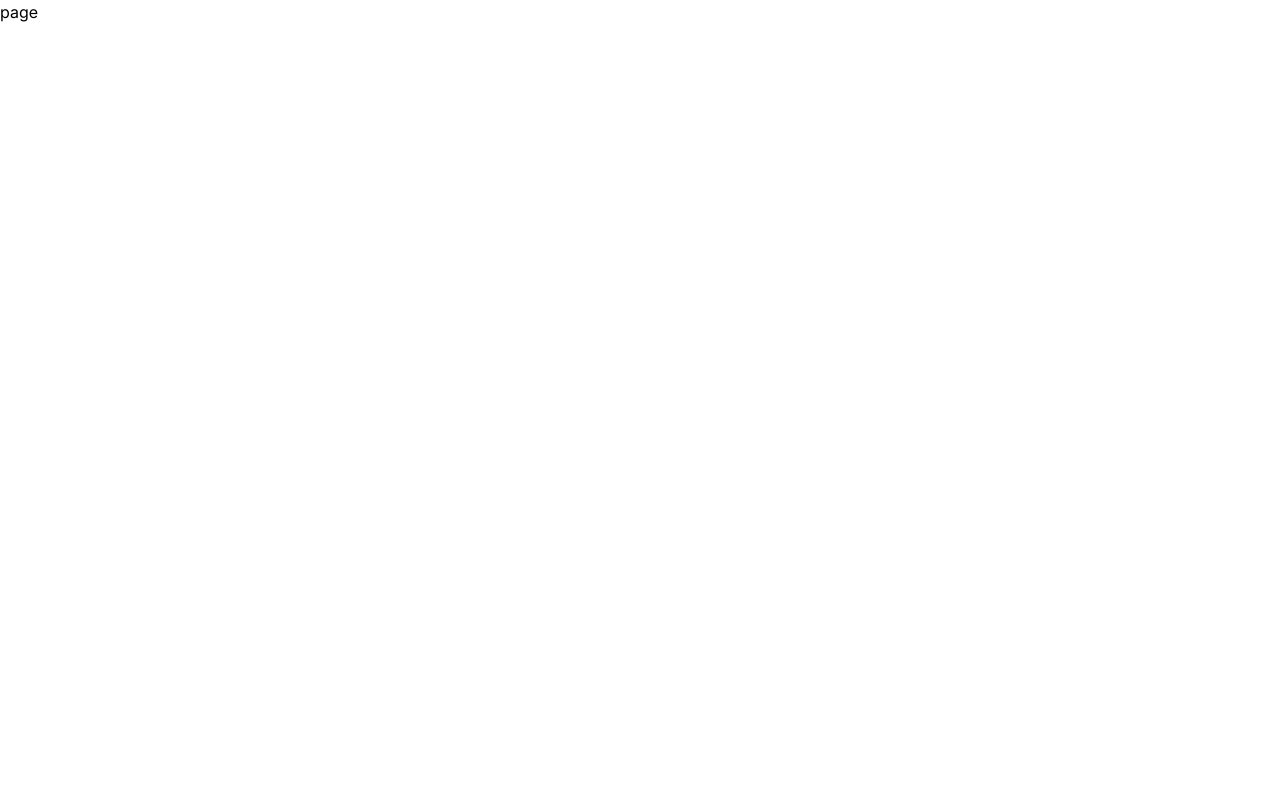
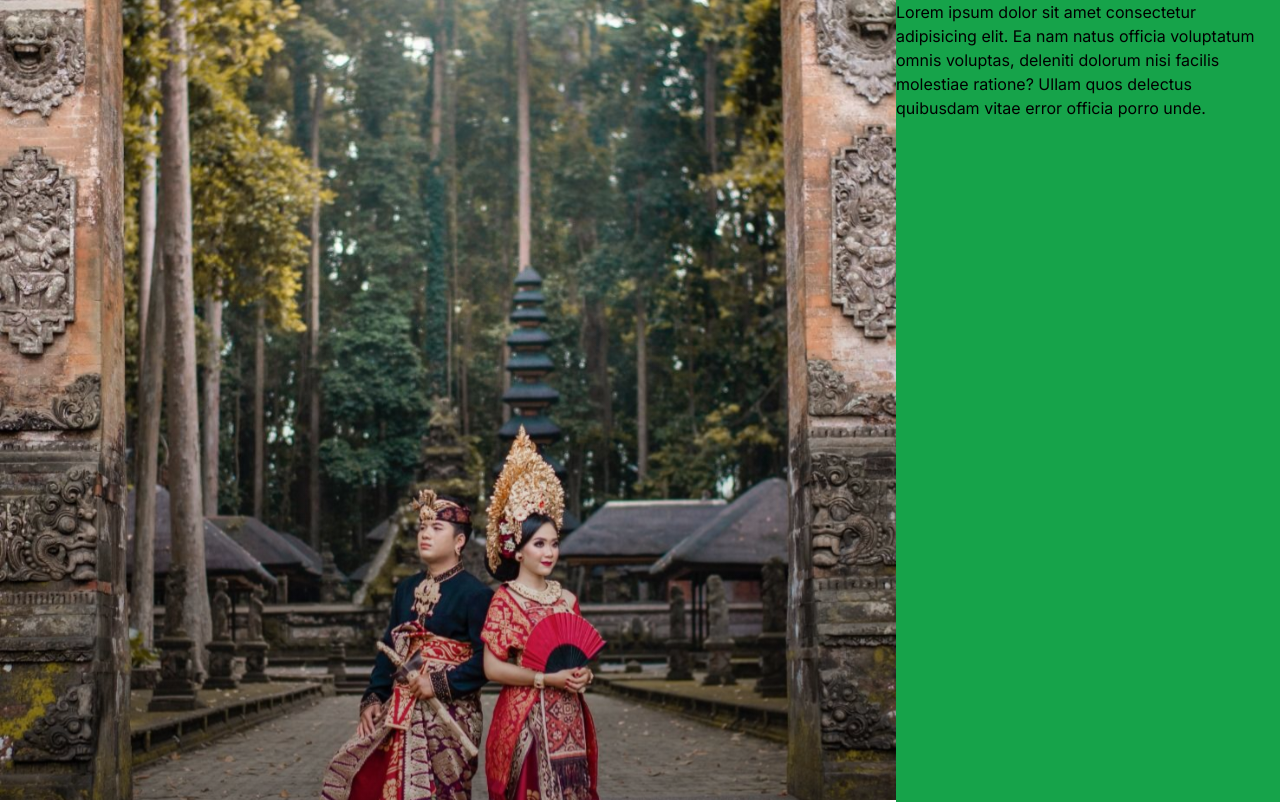
Before and after one commit to Orizaaaaa/undangandigital, a Next.js app: page /view/bali in a window 1280 px wide. Shown: the top 802 px of the page. Built offline with nearby package versions, Linux system fonts and the light colour scheme.

Commit message:
finish create layout

```diff
--- a/src/app/components/fragments/layout/index.tsx
+++ b/src/app/components/fragments/layout/index.tsx
@@ -1,9 +1,23 @@
 import React from 'react'
+import './layout.scss'
+import Image from 'next/image'
+import { userBali1 } from '@/app/image'
+type LayoutThemeProps = {
+    children: React.ReactNode
+    image: string
+}
 
+const LayoutTheme = ({ children, image }: LayoutThemeProps) => {
+    return (
+        <section className='layout flex flex-row' >
+            <div className="hero-1 ">
+                <Image src={image} alt='userBali' />
+            </div>
+            <div className="hero-2 bg-green-600  ">
+                {children}
+            </div>
+        </section>
 
-const LayoutTheme = () => {
-    return (
-        <div>LayoutTheme</div>
     )
 }
 
--- /dev/null
+++ b/src/app/components/fragments/layout/layout.scss
@@ -0,0 +1,21 @@
+.layout {
+    .hero-1 {
+        min-height: 100vh;
+        max-height: 100vh;
+        min-width: 70vw;
+        position: sticky;
+        bottom: 0;
+        top: 0;
+
+        img {
+            width: 100% !important;
+            height: 100% !important;
+            object-fit: cover;
+        }
+    }
+
+    .hero-2 {
+        min-height: 150vh;
+        width: auto;
+    }
+}
--- a/src/app/image.ts
+++ b/src/app/image.ts
@@ -17,9 +17,10 @@ import GoPay from './assets/GoPay.svg'
 import dana from './assets/dana.svg'
 import bni from './assets/bni.svg'
 import customer from './assets/customer.svg'
+import userBali1 from './assets/userBali1.svg'
 
 
 export {
     logoBrand, homeIcon, heroInstruction, example, homeFitur, share, phone, music, money, kuas, galery, dataFild, clock, BCA, BRI, GoPay, dana,
-    bni, customer
+    bni, customer, userBali1
 }
--- a/src/app/view/bali/page.tsx
+++ b/src/app/view/bali/page.tsx
@@ -1,8 +1,12 @@
+import LayoutTheme from "@/app/components/fragments/layout"
+import { userBali1 } from "@/app/image"
 
-const page = () => {
+const BaliTheme = () => {
     return (
-        <div>page</div>
+        <LayoutTheme image={userBali1}>
+            <p>Lorem ipsum dolor sit amet consectetur adipisicing elit. Ea nam natus officia voluptatum omnis voluptas, deleniti dolorum nisi facilis molestiae ratione? Ullam quos delectus quibusdam vitae error officia porro unde.</p>
+        </LayoutTheme>
     )
 }
 
-export default page
+export default BaliTheme
```
Also changed, not shown: src/app/assets/userBali1.svg (added).
